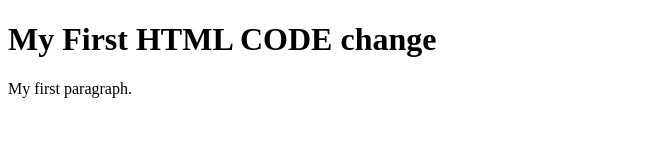
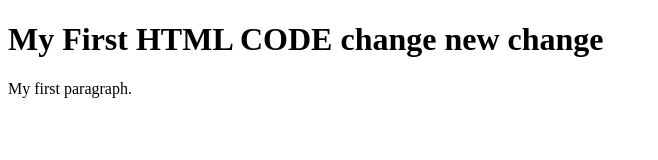
Before and after one commit to mushrath007/html-css-example, a plain HTML site: page index.html in a window 1280 px wide. Shown: the whole page, without its empty margins (0-658 px from the left). Drawn offline with Linux system fonts and the light colour scheme.

Commit message:
OTP-003 small change

```diff
--- a/index.html
+++ b/index.html
@@ -5,7 +5,7 @@
 </head>
 <body>
 
-<h1>My First HTML CODE change</h1>
+<h1>My First HTML CODE change new change</h1>
 <p>My first paragraph.</p>
 
 </body>
```
